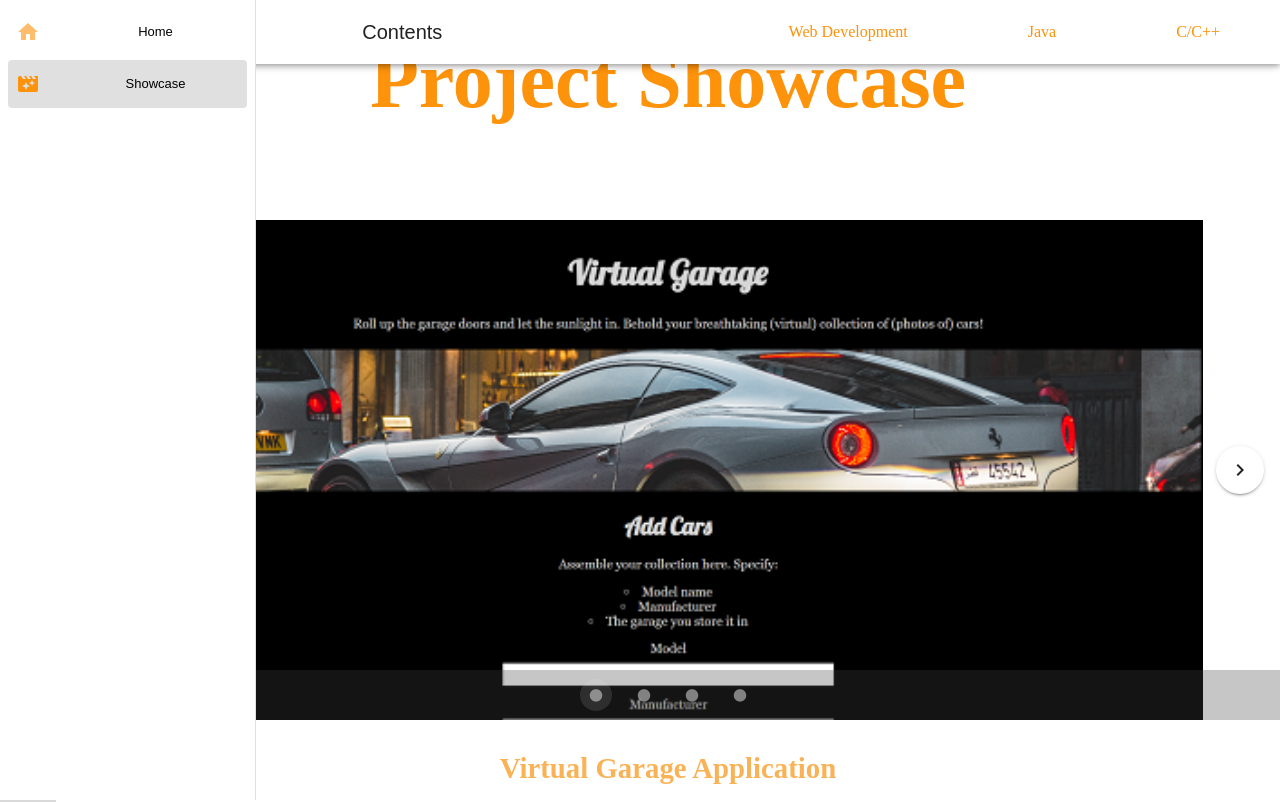
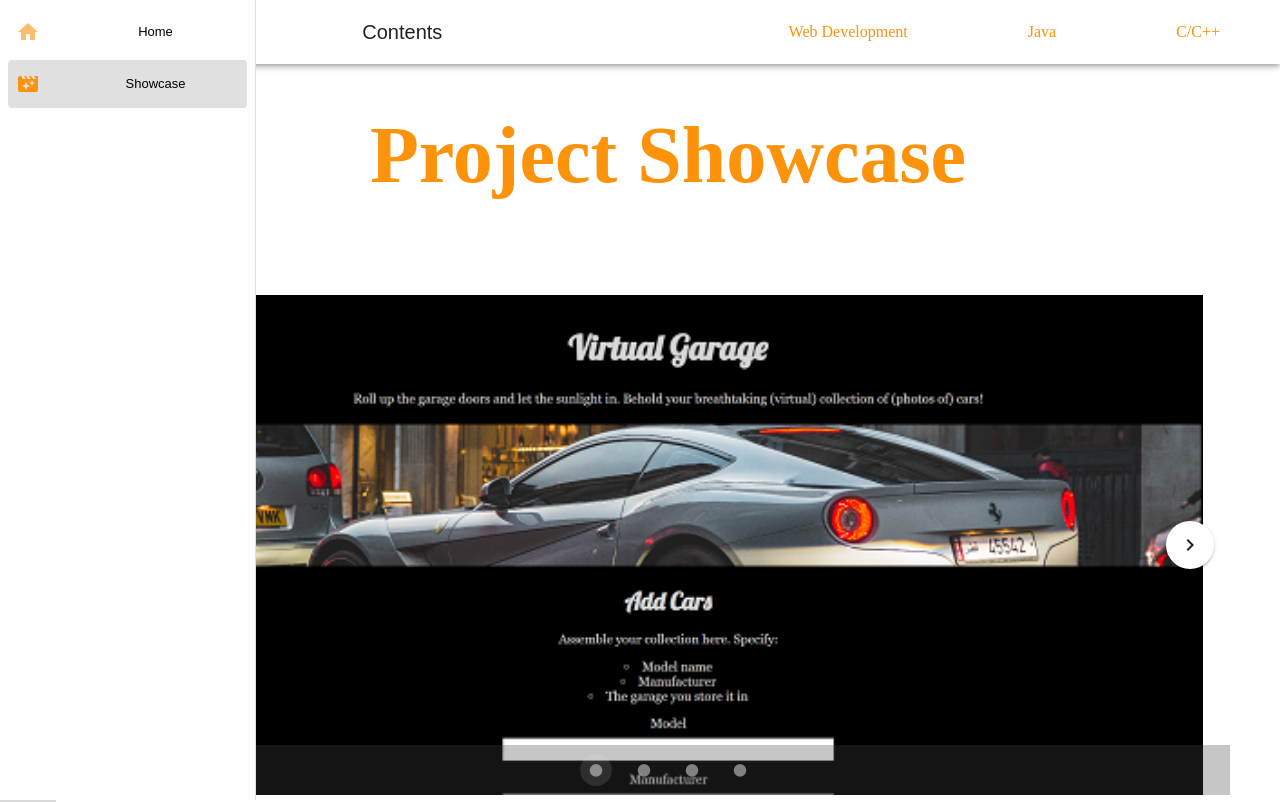
Before and after one commit to JamesBarnes48/PersonalSiteVue, a Vue app: page /showcase in a window 1280 px wide. Shown: the top 802 px of the page. Built offline with nearby package versions, Linux system fonts and the light colour scheme.

Commit message:
adjust styling

```diff
--- a/src/components/ShowcaseProject.vue
+++ b/src/components/ShowcaseProject.vue
@@ -28,6 +28,6 @@ export default {
 
 <style>
 .project-container{
-    margin: 60px 0;
+    margin: 60px 50px;
 }
 </style>
--- a/src/views/Showcase.vue
+++ b/src/views/Showcase.vue
@@ -142,14 +142,13 @@ export default {
 </script>
 
 <template>
-    <h1>Project Showcase</h1>
-
-    <!-- Contents Navbar -->
     <v-app-bar class="appbar" title="Contents" scroll-behaviour="elevate" >
         <a href="#webdev">Web Development</a>
         <a href="#java">Java</a>
         <a href="#c">C/C++</a>
     </v-app-bar>
+
+    <h1 class="showcase-title">Project Showcase</h1>
 
     <section id="webdev">
 
@@ -198,6 +197,10 @@ export default {
 }
 
 /* Headings */
+
+.showcase-title {
+    margin-top: 75px;
+}
 
 .section-heading {
   color: var(--main-hex);
```
